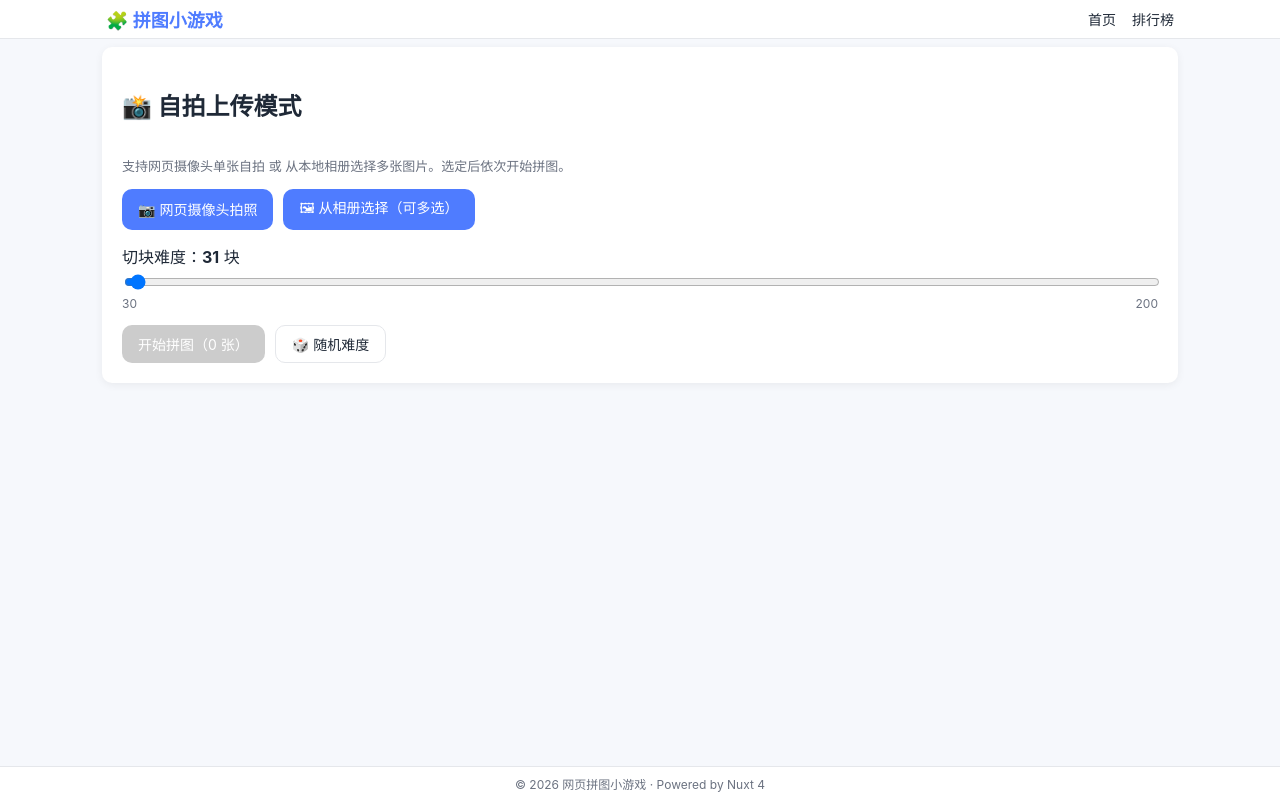
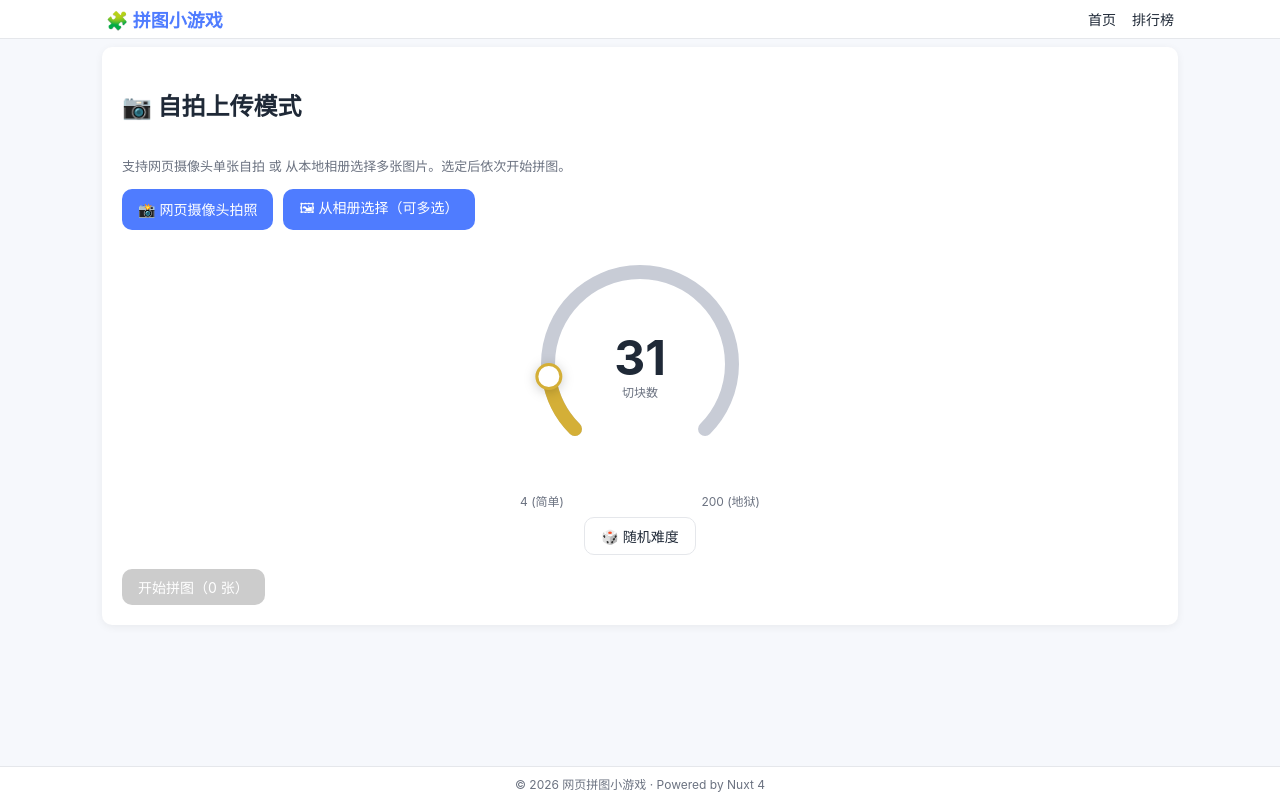
Before and after one commit to zilong-sky/nuxt-puzzle-game, a Nuxt app: page /play/selfie in a window 1280 px wide. Built offline with nearby package versions, Linux system fonts and the light colour scheme.

Commit message:
perf(drag): DOM-direct hover, no reactive per-frame; feat(ui): difficulty dial

```diff
--- /dev/null
+++ b/app/components/DifficultyDial.vue
@@ -0,0 +1,237 @@
+<!--
+  app/components/DifficultyDial.vue
+  A 270° arc SVG dial for selecting a numeric value.
+  - v-model compatible (props.modelValue / emit update:modelValue)
+  - Pointer and keyboard interaction
+  - Arc spans -135° to +135° (12 o'clock = 0°). Dead zone at the bottom.
+-->
+<template>
+  <div
+    class="dial-wrap"
+    :aria-label="label"
+    role="slider"
+    :aria-valuemin="min"
+    :aria-valuemax="max"
+    :aria-valuenow="modelValue"
+    tabindex="0"
+    @keydown="onKey"
+  >
+    <svg
+      ref="svgRef"
+      class="dial-svg"
+      viewBox="0 0 240 240"
+      @pointerdown="onPointerDown"
+    >
+      <!-- track -->
+      <path
+        class="track"
+        :d="arcPath(START_DEG, END_DEG)"
+        fill="none"
+        stroke="#c8ccd6"
+        stroke-width="14"
+        stroke-linecap="round"
+      />
+      <!-- progress -->
+      <path
+        class="progress"
+        :d="arcPath(START_DEG, currentAngleDeg)"
+        fill="none"
+        stroke="#d4af37"
+        stroke-width="14"
+        stroke-linecap="round"
+      />
+      <!-- knob -->
+      <circle
+        class="knob"
+        :cx="knob.x"
+        :cy="knob.y"
+        r="12"
+        fill="#ffffff"
+        stroke="#d4af37"
+        stroke-width="3"
+      />
+      <!-- center number -->
+      <text
+        class="value-text"
+        x="120"
+        y="118"
+        text-anchor="middle"
+        dominant-baseline="middle"
+      >{{ modelValue }}</text>
+      <text
+        class="label-text"
+        x="120"
+        y="150"
+        text-anchor="middle"
+        dominant-baseline="middle"
+      >{{ label || '难度' }}</text>
+    </svg>
+  </div>
+</template>
+
+<script setup lang="ts">
+import { computed, ref } from 'vue'
+
+const props = withDefaults(defineProps<{
+  modelValue: number
+  min: number
+  max: number
+  step?: number
+  label?: string
+}>(), { step: 1, label: '' })
+
+const emit = defineEmits<{ 'update:modelValue': [value: number] }>()
+
+const START_DEG = -135
+const END_DEG = 135
+const SPAN_DEG = END_DEG - START_DEG // 270
+
+const CENTER = { x: 120, y: 120 }
+const RADIUS = 92
+
+const svgRef = ref<SVGSVGElement | null>(null)
+let capturedPointerId: number | null = null
+
+const currentAngleDeg = computed(() => {
+  const t = (clamp(props.modelValue, props.min, props.max) - props.min) / (props.max - props.min || 1)
+  return START_DEG + t * SPAN_DEG
+})
+
+const knob = computed(() => polarToCartesian(CENTER.x, CENTER.y, RADIUS, currentAngleDeg.value))
+
+function clamp(v: number, lo: number, hi: number) {
+  return Math.max(lo, Math.min(hi, v))
+}
+
+/** Convert degrees where 0 = 12 o'clock, positive = clockwise. */
+function polarToCartesian(cx: number, cy: number, r: number, angleDeg: number) {
+  const a = ((angleDeg - 90) * Math.PI) / 180
+  return { x: cx + r * Math.cos(a), y: cy + r * Math.sin(a) }
+}
+
+function arcPath(fromDeg: number, toDeg: number) {
+  const start = polarToCartesian(CENTER.x, CENTER.y, RADIUS, fromDeg)
+  const end = polarToCartesian(CENTER.x, CENTER.y, RADIUS, toDeg)
+  const large = Math.abs(toDeg - fromDeg) > 180 ? 1 : 0
+  const sweep = toDeg >= fromDeg ? 1 : 0
+  return `M ${start.x} ${start.y} A ${RADIUS} ${RADIUS} 0 ${large} ${sweep} ${end.x} ${end.y}`
+}
+
+function pointerToValue(clientX: number, clientY: number): number | null {
+  const svg = svgRef.value
+  if (!svg) return null
+  const rect = svg.getBoundingClientRect()
+  // Map to viewBox coords (240 x 240)
+  const vx = ((clientX - rect.left) / rect.width) * 240
+  const vy = ((clientY - rect.top) / rect.height) * 240
+  const dx = vx - CENTER.x
+  const dy = vy - CENTER.y
+  // atan2 where 0 = 12 o'clock, clockwise positive
+  let deg = (Math.atan2(dx, -dy) * 180) / Math.PI // -180..180
+  // Clamp into arc range [START_DEG, END_DEG]
+  if (deg < START_DEG || deg > END_DEG) {
+    // dead zone: pick nearest endpoint (shortest angular distance)
+    const dStart = angularDist(deg, START_DEG)
+    const dEnd = angularDist(deg, END_DEG)
+    deg = dStart < dEnd ? START_DEG : END_DEG
+  }
+  const t = (deg - START_DEG) / SPAN_DEG
+  const raw = props.min + t * (props.max - props.min)
+  const stepped = Math.round(raw / props.step) * props.step
+  return clamp(stepped, props.min, props.max)
+}
+
+function angularDist(a: number, b: number) {
+  let d = Math.abs(a - b) % 360
+  if (d > 180) d = 360 - d
+  return d
+}
+
+function emitValue(v: number) {
+  if (v !== props.modelValue) emit('update:modelValue', v)
+}
+
+function onPointerDown(e: PointerEvent) {
+  const v = pointerToValue(e.clientX, e.clientY)
+  if (v !== null) emitValue(v)
+  const svg = svgRef.value
+  if (svg) {
+    svg.setPointerCapture?.(e.pointerId)
+    capturedPointerId = e.pointerId
+    svg.addEventListener('pointermove', onPointerMove)
+    svg.addEventListener('pointerup', onPointerUp)
+    svg.addEventListener('pointercancel', onPointerUp)
+  }
+  e.preventDefault()
+}
+
+function onPointerMove(e: PointerEvent) {
+  if (capturedPointerId !== null && e.pointerId !== capturedPointerId) return
+  const v = pointerToValue(e.clientX, e.clientY)
+  if (v !== null) emitValue(v)
+}
+
+function onPointerUp(e: PointerEvent) {
+  const svg = svgRef.value
+  if (svg) {
+    svg.releasePointerCapture?.(e.pointerId)
+    svg.removeEventListener('pointermove', onPointerMove)
+    svg.removeEventListener('pointerup', onPointerUp)
+    svg.removeEventListener('pointercancel', onPointerUp)
+  }
+  capturedPointerId = null
+}
+
+function onKey(e: KeyboardEvent) {
+  let delta = 0
+  switch (e.key) {
+    case 'ArrowLeft':
+    case 'ArrowDown':
+      delta = -props.step; break
+    case 'ArrowRight':
+    case 'ArrowUp':
+      delta = props.step; break
+    case 'PageDown': delta = -props.step * 10; break
+    case 'PageUp': delta = props.step * 10; break
+    case 'Home': emitValue(props.min); e.preventDefault(); return
+    case 'End': emitValue(props.max); e.preventDefault(); return
+    default: return
+  }
+  emitValue(clamp(props.modelValue + delta, props.min, props.max))
+  e.preventDefault()
+}
+</script>
+
+<style scoped>
+.dial-wrap {
+  display: inline-block;
+  width: 240px;
+  max-width: 100%;
+  outline: none;
+}
+.dial-wrap:focus-visible .dial-svg {
+  filter: drop-shadow(0 0 4px rgba(212, 175, 55, 0.6));
+}
+.dial-svg {
+  width: 100%;
+  height: auto;
+  display: block;
+  touch-action: none;
+  user-select: none;
+}
+.knob {
+  filter: drop-shadow(0 2px 6px rgba(0, 0, 0, 0.2));
+  cursor: grab;
+}
+.knob:active { cursor: grabbing; }
+.value-text {
+  font-size: 48px;
+  font-weight: 700;
+  fill: var(--color-text, #222);
+  font-family: inherit;
+}
+.label-text {
+  font-size: 12px;
+  fill: var(--color-text-soft, #888);
+}
+</style>
--- a/app/components/PuzzleBoard.vue
+++ b/app/components/PuzzleBoard.vue
@@ -8,10 +8,7 @@
 -->
 <template>
   <div class="puzzle-wrap" ref="wrapRef">
-    <div
-      class="board"
-      :class="{ 'is-dragging': draggingGroupId !== null }"
-      >
+    <div class="board" ref="boardRef">
       <img class="board-ghost"
         :src="imageUrl"
         alt=""
@@ -21,9 +18,7 @@
         v-for="s in slots"
         :key="`slot-${s.index}`"
         class="slot"
-        :class="{
-          'slot-active': hoverTargets.has(s.index) && draggingGroupId !== null
-        }"
+        :data-slot="s.index"
         :style="slotStyle(s)"
       />
       <div
@@ -31,7 +26,6 @@
         :key="p.id"
         class="piece"
         :class="{
-          dragging: draggingGroupId === p.groupId,
           selected: selectedGroupId === p.groupId,
           'group-aligned': p.groupAligned
         }"
@@ -61,11 +55,9 @@ const emit = defineEmits<{
 }>()
 
 const wrapRef = ref<HTMLElement | null>(null)
+const boardRef = ref<HTMLElement | null>(null)
 
-const draggingGroupId = ref<number | null>(null)
 const selectedGroupId = ref<number | null>(null)
-const dragLegal = ref(false)
-const hoverTargets = ref<Set<number>>(new Set())
 
 const slots = computed(() => {
   const list: { index: number; row: number; col: number }[] = []
@@ -94,8 +86,6 @@ function slotStyle(s: { row: number; col: number }) {
   }
 }
 
-/** Inset (px) on each side, 1 when there is a gap, 0 when merged with a
- *  same-group neighbor. Total gap between pieces = 2px. */
 function neighborInsets(p: PieceState): { t: number; r: number; b: number; l: number } {
   const col = p.slotIndex % props.cols
   const row = Math.floor(p.slotIndex / props.cols)
@@ -128,8 +118,6 @@ function pieceStyle(p: PieceState): Record<string, string> {
 
 function fillStyle(p: PieceState): Record<string, string> {
   const ins = neighborInsets(p)
-  // The render image already matches the desired orientation, so each
-  // piece simply shows the sub-region at (col, row).
   const bgW = props.cols * 100
   const bgH = props.rows * 100
   const bgX = props.cols > 1 ? (p.col / (props.cols - 1)) * 100 : 0
@@ -151,7 +139,7 @@ function fillStyle(p: PieceState): Record<string, string> {
     right: `${ins.r}px`,
     bottom: `${ins.b}px`,
     left: `${ins.l}px`,
-    backgroundImage: `url(${props.imageUrl})`,
+    backgroundImage: `url("${props.imageUrl}")`,
     backgroundSize: `${bgW}% ${bgH}%`,
     backgroundPosition: `${bgX}% ${bgY}%`,
     boxShadow,
@@ -177,37 +165,62 @@ interface DragState {
   lastDCol: number
   lastDRow: number
   dragEl: HTMLElement | null
+  activeSlotEls: Set<HTMLElement>
+  scratchTargets: Set<number>
 }
 let drag: DragState | null = null
 const CLICK_THRESHOLD = 6
 
 function getBoardEl(): HTMLElement | null {
-  return wrapRef.value?.querySelector('.board') as HTMLElement | null
+  return boardRef.value
 }
 
 function pieceById(id: number): PieceState | undefined {
   return props.pieces.find((p) => p.id === id)
 }
 
-function computeGroupMove(pieceId: number, dCol: number, dRow: number) {
-  let members: PieceState[] | null = null
-  if (drag && drag.pieceId === pieceId) {
-    members = drag.members
-  } else {
-    const anchor = pieceById(pieceId)
-    if (!anchor) return { legal: false, targets: new Set<number>() }
-    members = props.pieces.filter((p) => p.groupId === anchor.groupId)
-  }
-  const targets = new Set<number>()
+function computeGroupMoveInto(state: DragState, dCol: number, dRow: number): boolean {
+  const members = state.members
+  const out = state.scratchTargets
+  out.clear()
   for (const m of members) {
     const c = (m.slotIndex % props.cols) + dCol
     const r = Math.floor(m.slotIndex / props.cols) + dRow
     if (c < 0 || c >= props.cols || r < 0 || r >= props.rows) {
-      return { legal: false, targets: new Set<number>() }
+      out.clear()
+      return false
     }
-    targets.add(r * props.cols + c)
+    out.add(r * props.cols + c)
   }
-  return { legal: true, targets }
+  return true
+}
+
+function applyHoverTargets(next: Set<number>) {
+  if (!drag) return
+  const boardEl = getBoardEl()
+  if (!boardEl) return
+  for (const el of Array.from(drag.activeSlotEls)) {
+    const idx = Number(el.dataset.slot)
+    if (!next.has(idx)) {
+      el.classList.remove('slot-active')
+      drag.activeSlotEls.delete(el)
+    }
+  }
+  next.forEach((idx) => {
+    const el = boardEl.querySelector(`.slot[data-slot="${idx}"]`) as HTMLElement | null
+    if (el && !drag!.activeSlotEls.has(el)) {
+      el.classList.add('slot-active')
+      drag!.activeSlotEls.add(el)
+    }
+  })
+}
+
+function clearHoverTargets() {
+  if (!drag) return
+  for (const el of drag.activeSlotEls) {
+    el.classList.remove('slot-active')
+  }
+  drag.activeSlotEls.clear()
 }
 
 function onPointerDown(e: PointerEvent, id: number) {
@@ -229,7 +242,9 @@ function onPointerDown(e: PointerEvent, id: number) {
     members: props.pieces.filter((pp) => pp.groupId === piece.groupId),
     lastDCol: -9999,
     lastDRow: -9999,
-    dragEl: e.currentTarget as HTMLElement
+    dragEl: e.currentTarget as HTMLElement,
+    activeSlotEls: new Set<HTMLElement>(),
+    scratchTargets: new Set<number>()
   }
   ;(e.currentTarget as Element).setPointerCapture?.(e.pointerId)
   window.addEventListener('pointermove', onPointerMove)
@@ -249,8 +264,10 @@ function onPointerMove(e: PointerEvent) {
   const dy = last.clientY - drag.startY
   if (!drag.moved && Math.hypot(dx, dy) > CLICK_THRESHOLD) {
     drag.moved = true
-    draggingGroupId.value = drag.groupId
     selectedGroupId.value = null
+    const boardEl = getBoardEl()
+    if (boardEl) boardEl.classList.add('is-dragging')
+    if (drag.dragEl) drag.dragEl.classList.add('dragging')
   }
   drag.curDx = dx
   drag.curDy = dy
@@ -267,9 +284,12 @@ function onPointerMove(e: PointerEvent) {
   if (dCol !== drag.lastDCol || dRow !== drag.lastDRow) {
     drag.lastDCol = dCol
     drag.lastDRow = dRow
-    const { legal, targets } = computeGroupMove(drag.pieceId, dCol, dRow)
-    dragLegal.value = legal && (dCol !== 0 || dRow !== 0)
-    hoverTargets.value = legal ? targets : new Set()
+    const legal = computeGroupMoveInto(drag, dCol, dRow)
+    if (legal) {
+      applyHoverTargets(drag.scratchTargets)
+    } else {
+      clearHoverTargets()
+    }
   }
 }
 
@@ -288,22 +308,19 @@ function onPointerUp(e: PointerEvent) {
   if (pieceElUp) {
     pieceElUp.style.setProperty('--drag-dx', '0px')
     pieceElUp.style.setProperty('--drag-dy', '0px')
+    pieceElUp.classList.remove('dragging')
   }
+  const boardEl = getBoardEl()
+  if (boardEl) boardEl.classList.remove('is-dragging')
+  clearHoverTargets()
   drag = null
-  draggingGroupId.value = null
-  hoverTargets.value = new Set()
-  dragLegal.value = false
 
   if (wasDrag) {
     if (dCol === 0 && dRow === 0) return
-    // moveGroup emits; the parent decides legality. If illegal it will
-    // simply do nothing and the piece has already sprung back visually.
     emit('moveGroup', pid, dCol, dRow)
     return
   }
 
-  // click behaviour: select a group; a second click on another group
-  // computes delta from the selected group''s anchor piece.
   const piece = pieceById(pid)
   if (!piece) return
   if (selectedGroupId.value === null) {
--- a/app/pages/play/selfie.vue
+++ b/app/pages/play/selfie.vue
@@ -2,11 +2,11 @@
 <template>
   <div>
     <div v-if="!gameStarted" class="card setup">
-      <h2>📸 自拍上传模式</h2>
+      <h2>📷 自拍上传模式</h2>
       <p class="sub">支持网页摄像头单张自拍 或 从本地相册选择多张图片。选定后依次开始拼图。</p>
 
       <div class="pickers">
-        <button @click="onCameraClick">📷 网页摄像头拍照</button>
+        <button @click="onCameraClick">📸 网页摄像头拍照</button>
         <label class="file-btn">
           🖼 从相册选择（可多选）
           <input type="file" accept="image/*" multiple hidden @change="onFileSelect" />
@@ -21,21 +21,16 @@
       </div>
 
       <div class="difficulty">
-        <label>切块难度：<strong>{{ pieceCount }}</strong> 块</label>
-        <input
-          type="range"
-          min="30"
-          max="200"
-          v-model.number="pieceCount"
-        />
+        <DifficultyDial v-model="pieceCount" :min="4" :max="200" label="切块数" />
         <div class="range-hint">
-          <span>30</span><span>200</span>
+          <span>4 (简单)</span>
+          <span>200 (地狱)</span>
         </div>
+        <button class="ghost-btn" @click="randomize">🎲 随机难度</button>
       </div>
 
       <div class="actions">
         <button :disabled="!images.length" @click="startGame">开始拼图（{{ images.length }} 张）</button>
-        <button class="ghost-btn" @click="randomize">🎲 随机难度</button>
       </div>
     </div>
 
@@ -43,7 +38,7 @@
       <PuzzleGame
         :image-url="current"
         :piece-count="pieceCount"
-        mode-label="📸 自拍上传"
+        mode-label="📷 自拍上传"
         :show-score="false"
         :next-label="hasNext ? '下一张' : '完成'"
         @success="onSuccess"
@@ -54,7 +49,7 @@
     </div>
 
     <!-- 摄像头弹窗 -->
-    <ModalDialog :visible="cameraOn" title="📷 摄像头拍照" closable @close="closeCamera">
+    <ModalDialog :visible="cameraOn" title="📸 摄像头拍照" closable @close="closeCamera">
       <div class="cam-wrap">
         <video ref="videoEl" autoplay playsinline muted></video>
         <canvas ref="canvasEl" hidden></canvas>
@@ -80,6 +75,7 @@
 import { computed, nextTick, onBeforeUnmount, ref } from 'vue'
 import PuzzleGame from '~/components/PuzzleGame.vue'
 import ModalDialog from '~/components/ModalDialog.vue'
+import DifficultyDial from '~/components/DifficultyDial.vue'
 import { uploadImage } from '~/services/imageService'
 import { randInt } from '~/utils/random'
 
@@ -149,7 +145,7 @@ function capture() {
 }
 
 function randomize() {
-  pieceCount.value = randInt(30, 200)
+  pieceCount.value = randInt(4, 200)
 }
 
 function startGame() {
@@ -168,7 +164,6 @@ function onNext() {
     idx.value += 1
     pieceCount.value = randInt(30, 80)
   } else {
-    // 全部完成，回到设置页
     gameStarted.value = false
     images.value = []
     idx.value = 0
@@ -181,7 +176,6 @@ function skipUpload() {
 }
 
 async function doUpload() {
-  // 后续对接后端修改此处：将 dataURL 转 Blob 上传到 `${apiBase}/api/images/upload`
   const blob = await (await fetch(current.value)).blob()
   await uploadImage(blob)
   askUpload.value = false
@@ -214,9 +208,8 @@ onBeforeUnmount(closeCamera)
   border-radius: 50%; background: var(--color-danger);
   font-size: 14px; line-height: 1;
 }
-.difficulty { display: flex; flex-direction: column; gap: 4px; }
-.difficulty input[type='range'] { width: 100%; }
-.range-hint { display: flex; justify-content: space-between; font-size: 12px; color: var(--color-text-soft); }
+.difficulty { display: flex; flex-direction: column; align-items: center; gap: 8px; }
+.range-hint { display: flex; justify-content: space-between; width: 240px; max-width: 100%; font-size: 12px; color: var(--color-text-soft); }
 .actions { display: flex; gap: 10px; }
 .ghost-btn { background: transparent; color: var(--color-text); border: 1px solid var(--color-border); }
 .cam-wrap video { width: 100%; border-radius: 6px; background: #000; }
```
